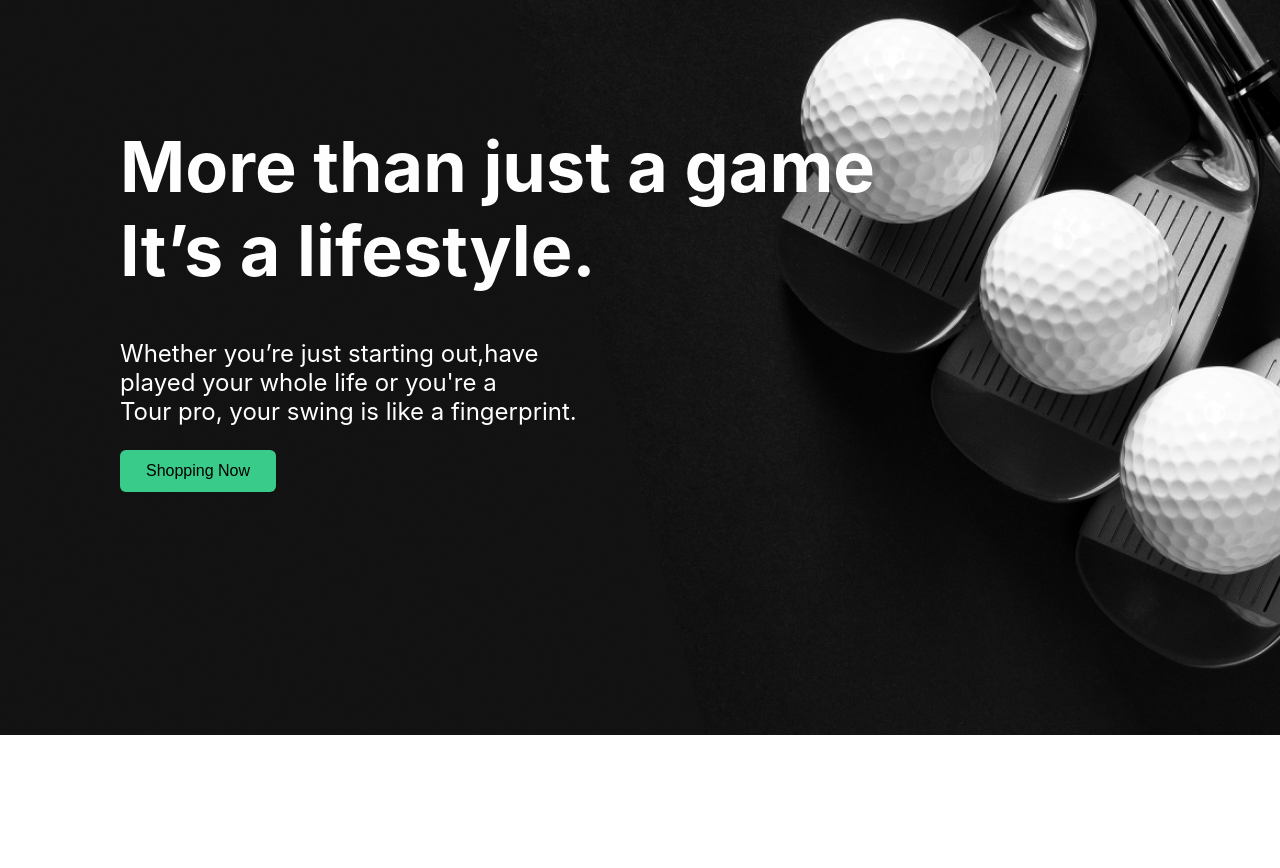
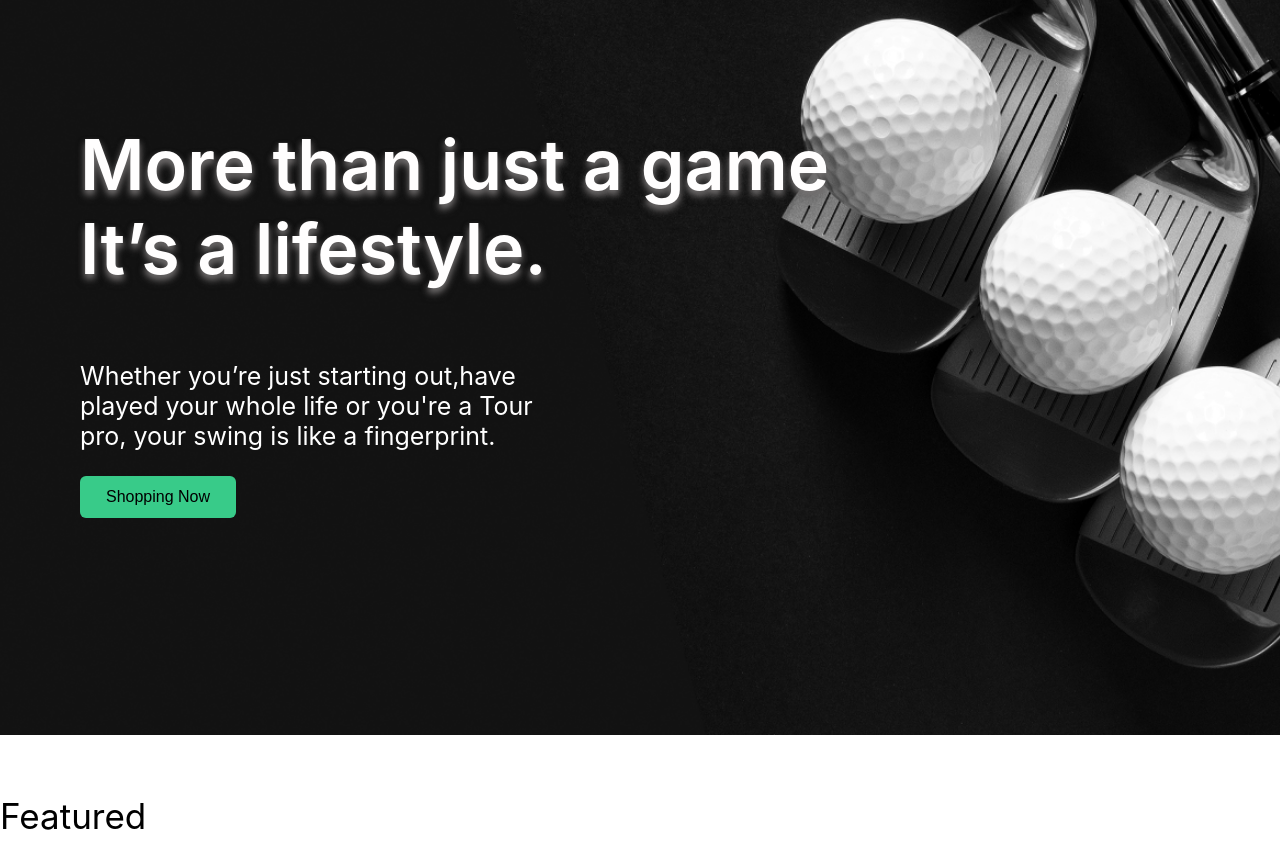
Before and after one commit to dharshika29/E-commerce, a React (Create React App) app: page /home/home2 in a window 1280 px wide. Shown: the part 280-1148 px from the top of the page. Before the commit the page ends 1015 px from the top, so only its background shows below. Built offline with nearby package versions, Linux system fonts and the light colour scheme.

Commit message:
home321/11

```diff
--- a/src/component/Home3.js
+++ b/src/component/Home3.js
@@ -2,23 +2,31 @@ import React from "react";
 import styles from "../styles/Home3.module.css";
 
 function Home3() {
+  const part=[
+    {title:"Featured"}
+  ]
   return (
     <>
     <div className={styles.hero}>
       <div className={styles.right}>
-        <h1 className={styles.title}>
-         More than just a game<br></br>It’s a lifestyle.
-        </h1>
+        <p className={styles.title}>
+         <span>More than</span> just a game<br></br>It’s a lifestyle.
+        </p>
          <p className={styles.subtitle}>
-         Whether you’re just starting out,have<br></br>played your whole life or you're a<br></br>
-          Tour pro, your swing is like a fingerprint.
+         Whether you’re just starting out,have<br></br>played your whole life or you're a
+          Tour<br></br> pro, your swing is like a fingerprint.
         </p>
         <button className={styles.btn}>Shopping Now</button>
       </div>
     </div>
-    <div className={styles.hero1}>
+    {part.map((parts,index)=>(
+      <div key={index} className={styles.hero1}>
+         <p>{parts.title}</p>
+        <div className={styles.title}>
+        </div>
+      </div>
 
-    </div>
+    ))}
     </>
   );
 }
--- a/src/styles/Home3.module.css
+++ b/src/styles/Home3.module.css
@@ -2,7 +2,7 @@
   display: flex;
   align-items: center;
   /* justify-content: space-between; */
-  padding: 50px 80px;
+  padding: 50px 40px;
   background-image: url(../image3/j\ homemain.png);
   height: 100vh;
   background-repeat: no-repeat;
@@ -25,12 +25,13 @@
 
 .title {
   font-size: 70px;
-  font-weight: 700;
+  font-weight: 600;
   color: #fffefe;
   line-height: 1.2;
+  text-shadow: 0 4px 6px rgb(117, 114, 114), 0 6px 8px rgba(80, 78, 78, 0.6);
 }
 .subtitle {
-  font-size: 24px;
+  font-size: 25px;
   /* margin: 10px 0; */
   color: white;
   text-align: start;
@@ -66,3 +67,8 @@
     font-size: 36px;
   }
 }
+.hero1{
+  margin-top: 60px;
+  font-size: 35px;
+
+}
```
